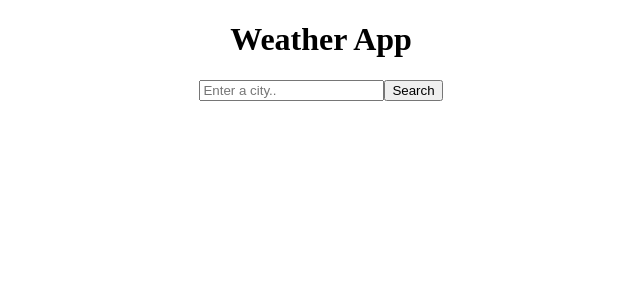
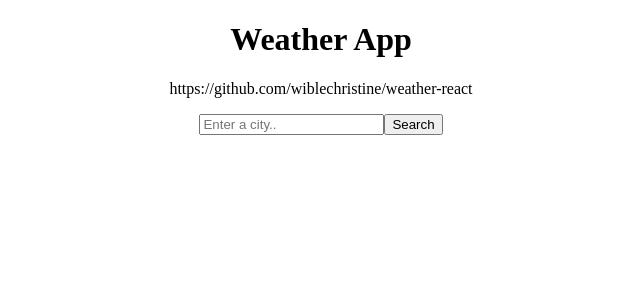
Before and after one commit to wiblechristine/weather-react, a React (Create React App) app: page / in a window 1280 px wide. Shown: the top 300 px of the page, without its empty margins (319-959 px from the left). Built offline with nearby package versions, Linux system fonts and the light colour scheme.

Commit message:
added link to Github repo

```diff
--- a/src/index.js
+++ b/src/index.js
@@ -12,6 +12,7 @@ root.render(
   <StrictMode>
     <div className="App">
       <h1>Weather App</h1>
+      <p>https://github.com/wiblechristine/weather-react</p>
       <WeatherSearch />
     </div>
   </StrictMode>
```
